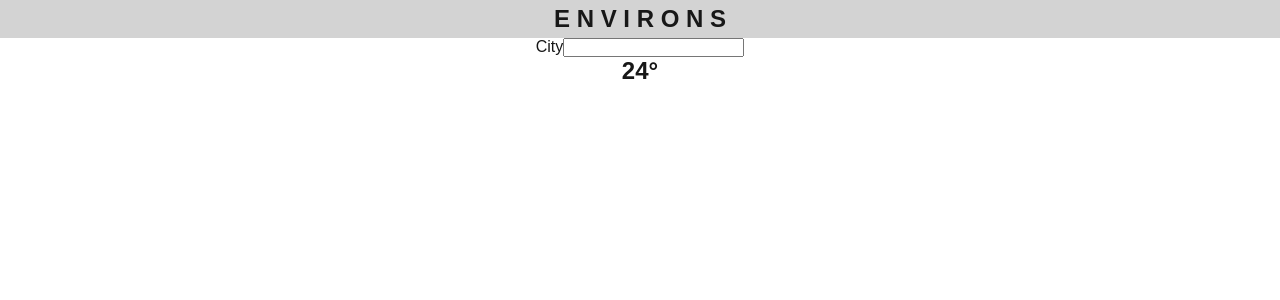
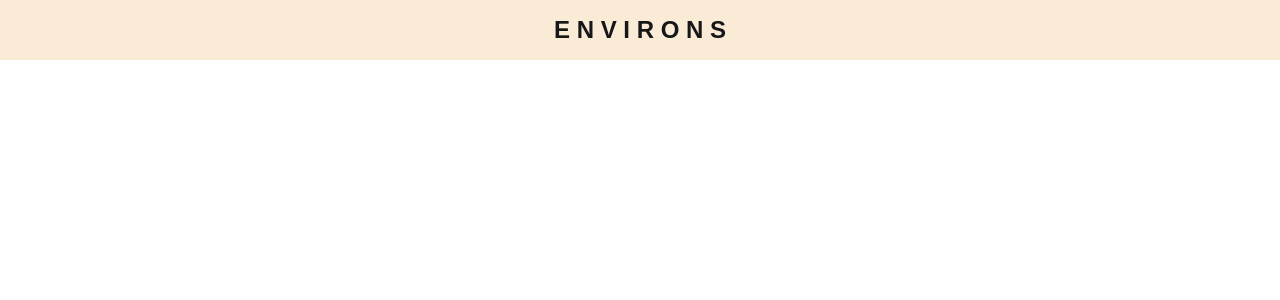
Before and after one commit to PratikKumarRout/Environs, a Next.js app: page / in a window 1280 px wide. Shown: the top 300 px of the page. Built offline with nearby package versions, Linux system fonts and the light colour scheme.

Commit message:
header css add

```diff
--- a/src/app/components/header.js
+++ b/src/app/components/header.js
@@ -1,6 +1,8 @@
-export default function Header({location}) {
-    return <section>
-        <h2 style={{ padding: "5px", backgroundColor: "lightgray" }}>
+import styles from "./styles/header.module.css";
+
+export default function Header({ location }) {
+    return <section className={styles.header}>
+        <h2 id={styles.title}>
             {location}
         </h2>
     </section>;
--- a/src/app/components/hero.js
+++ /dev/null
@@ -1,7 +0,0 @@
-export default function Hero({ temp }) {
-    return <section>
-        <label>City</label>
-        <input></input>
-        <h1>{temp}°</h1>
-    </section>;
-}
--- /dev/null
+++ b/src/app/components/styles/header.module.css
@@ -0,0 +1,7 @@
+.header {
+    background-color: antiquewhite;
+}
+
+#title {
+    padding: 1rem;
+}
--- a/src/app/globals.css
+++ b/src/app/globals.css
@@ -8,6 +8,7 @@ body {
   max-width: 100vw;
   overflow-x: hidden;
   text-align: center;
+  font-size: 16px;
 }
 
 body {
--- a/src/app/page.js
+++ b/src/app/page.js
@@ -4,6 +4,5 @@ import Hero from "./components/hero";
 export default function Home() {
   return <>
     <Header location={"E N V I R O N S"} />
-    <Hero temp={24} />
   </>;
 }
```
